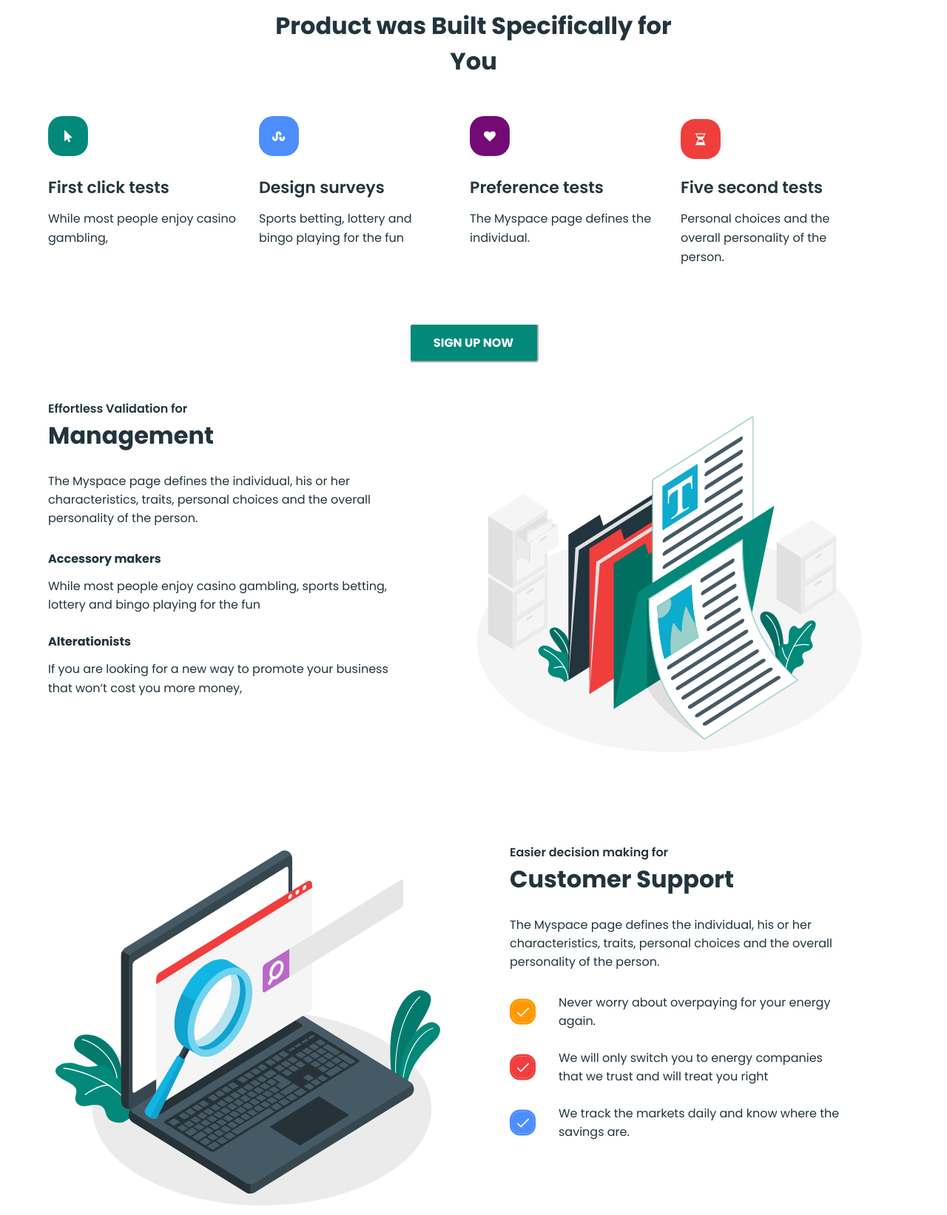
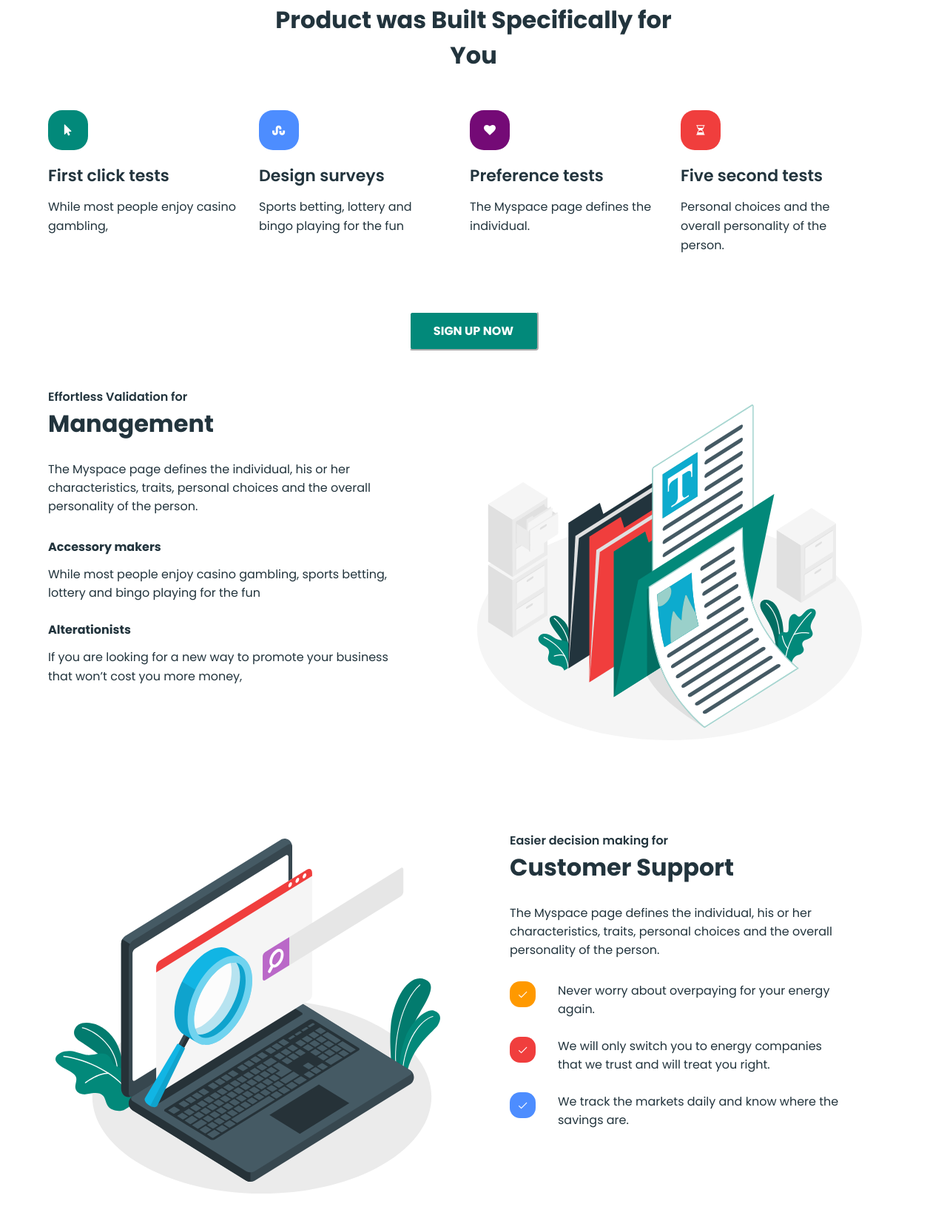
Before and after one commit to andriybb/blended-2-lesson-1, a plain HTML site: page index.html in a window 1280 px wide. Shown: the part 757-2400 px from the top of the page at 74% size. Drawn offline with Linux system fonts and the light colour scheme.

Commit message:
add some new icons

```diff
--- a/css/styles.css
+++ b/css/styles.css
@@ -48,7 +48,22 @@ button:focus {
 }
 
 /* HEADER  */
-
+.header {
+  position: fixed;
+  left: 0;
+  right: 0;
+  top: 0;
+  background: linear-gradient(
+    to bottom,
+    rgba(255, 255, 255, 1) 0%,
+    rgba(255, 255, 255, 1) 75%,
+    rgba(255, 255, 255, 0) 100%
+  );
+  z-index: 9999;
+}
+main {
+  margin-top: 80px;
+}
 .header-container {
   display: flex;
   align-items: center;
@@ -210,6 +225,31 @@ button:focus {
   width: calc((100% - 90px) / 4);
   max-width: 255px;
 }
+.product-icon-box {
+  width: 54px;
+  height: 54px;
+  display: flex;
+  align-items: center;
+  justify-content: center;
+  border-radius: 19px;
+}
+
+li:nth-child(1) .product-icon-box {
+  background-color: #02897a;
+}
+li:nth-child(2) .product-icon-box {
+  background-color: #4d8dff;
+}
+li:nth-child(3) .product-icon-box {
+  background-color: #740a76;
+}
+li:nth-child(4) .product-icon-box {
+  background-color: #f03e3d;
+}
+.product-icon-box svg {
+  fill: #fff;
+}
+
 .product-list-item {
   font-weight: 600;
   font-size: 22px;
@@ -312,6 +352,30 @@ button:focus {
   margin-bottom: 25px;
   max-width: 450px;
 }
+.support-list li:nth-child(1) .customer-icon-box {
+  background-color: #f90;
+}
+.support-list li:nth-child(2) .customer-icon-box {
+  background-color: #f03e3d;
+}
+.support-list li:nth-child(3) .customer-icon-box {
+  background-color: #4d8dff;
+}
+.icon-tick {
+  fill: #fff;
+}
+
+.text-support-check {
+  max-width: 385px;
+}
+.customer-icon-box {
+  border-radius: 14px;
+  width: 35px;
+  height: 35px;
+  display: flex;
+  align-items: center;
+  justify-content: center;
+}
 
 .process {
   font-weight: 700;
@@ -367,13 +431,19 @@ button:focus {
 .customer-box img {
   width: 98px;
 }
+
 .customer-text-box {
   width: 281px;
-
   align-items: center;
   fill: #fff;
   border-radius: 30px;
   box-shadow: 2px 2px 10px 0 rgba(23, 58, 86, 0.15);
+  transition: scale 0.5s ease;
+}
+
+.customer-box:hover .customer-text-box,
+.customer-box:focus .customer-text-box {
+  scale: 1.1;
 }
 .customer-text {
   margin: 13px auto;
@@ -621,12 +691,11 @@ button:focus {
   scale: 1;
   border: 1px solid #dedede;
   border-radius: 5px;
-  transition: transform 0.5s ease 0.5s, border 0.45s ease-in-out;
+  transition: border 0.45s ease-in-out;
 }
 .clients-list-item:hover,
 .clients-list-item:focus {
-  transform: scale(1.2);
-  border: 2px solid #02897a;
+  border: 0.5px solid #02897a;
 }
 .clients-feedback {
   padding: 28px 26px;
--- a/index.html
+++ b/index.html
@@ -90,11 +90,11 @@
           <h2 class="product">Product was Built Specifically for You</h2>
           <ul class="product-list">
             <li class="product-item">
-              <img
-                src="./images/icon-1.svg"
-                alt="first-click-tests"
-                width="54"
-                height="61.89" />
+              <div class="product-icon-box">
+                    <svg class="icon-product" width="16" height="18">
+                      <use href="./images/icons.svg#icon-cursor"></use>
+                    </svg>
+                  </div>
               <h3 class="product-list-item">First click tests</h3>
 
               <p class="product-text">
@@ -102,11 +102,11 @@
               </p>
             </li>
             <li class="product-item">
-              <img
-                src="./images/icon-2.svg"
-                alt="design-surveys"
-                width="54"
-                height="61.89" />
+              <div class="product-icon-box">
+                    <svg class="icon-product" width="18" height="18">
+                      <use href="./images/icons.svg#icon-zigzag"></use>
+                    </svg>
+                  </div>
               <h3 class="product-list-item">Design surveys</h3>
 
               <p class="product-text">
@@ -114,11 +114,11 @@
               </p>
             </li>
             <li class="product-item">
-              <img
-                src="./images/icon-3.svg"
-                alt="preference-tests"
-                width="54"
-                height="61.89" />
+              <div class="product-icon-box">
+                    <svg class="icon-product" width="16" height="18">
+                      <use href="./images/icons.svg#icon-heart"></use>
+                    </svg>
+                  </div>
               <h3 class="product-list-item">Preference tests</h3>
 
               <p class="product-text">
@@ -126,11 +126,11 @@
               </p>
             </li>
             <li class="product-item">
-              <img
-                src="./images/icon-4.svg"
-                alt="Five-second-tests"
-                width="54"
-                height="61.89" />
+              <div class="product-icon-box">
+                    <svg class="icon-product" width="14" height="18">
+                      <use href="./images/icons.svg#icon-time"></use>
+                    </svg>
+                  </div>
               <h3 class="product-list-item">Five second tests</h3>
 
               <p class="product-text">
@@ -200,21 +200,33 @@
                       personality of the person.
                     </p>
                   </div>
-                  <div>
-                    <div class="support-check">
-                      <img src="./images/icon.svg" alt="yellow" /> Never worry
-                      about overpaying for your energy again.
-                    </div>
-                    <div class="support-check">
-                      <img src="./images/icon1.svg" alt="red" />
-                      We will only switch you to energy companies that we trust
-                      and will treat you right
-                    </div>
-                    <div class="support-check">
-                      <img src="./images/icon2.svg" alt="blue" />We track the
-                      markets daily and know where the savings are.
-                    </div>
-                  </div>
+                  <ul class="support-list">
+                    <li class="support-check">
+                      <div class="customer-icon-box">
+                      <svg class="icon-tick" width="16" height="12">
+                      <use href="./images/icons.svg#icon-tick"></use>
+                      </svg>
+                      </div>
+                      <p class="text-support-check">Never worry about overpaying for your energy again.</p>
+                    </li>
+                    <li class="support-check">
+                      <div class="customer-icon-box">
+                      <svg class="icon-tick" width="16" height="12">
+                      <use href="./images/icons.svg#icon-tick"></use>
+                      </svg>
+                      </div>
+                      <p class="text-support-check">We will only switch you to energy companies that we trust and will treat you right.</p>
+                    </li>
+                    <li class="support-check">
+                      <div class="customer-icon-box">
+                      <svg class="icon-tick" width="16" height="12">
+                      <use href="./images/icons.svg#icon-tick"></use>
+                      </svg>
+                      </div>
+                      <p class="text-support-check">We track the markets daily and know where the savings are.</p>
+                    </li>
+
+                  </ul>
                 </div>
               </div>
             </li>
```
